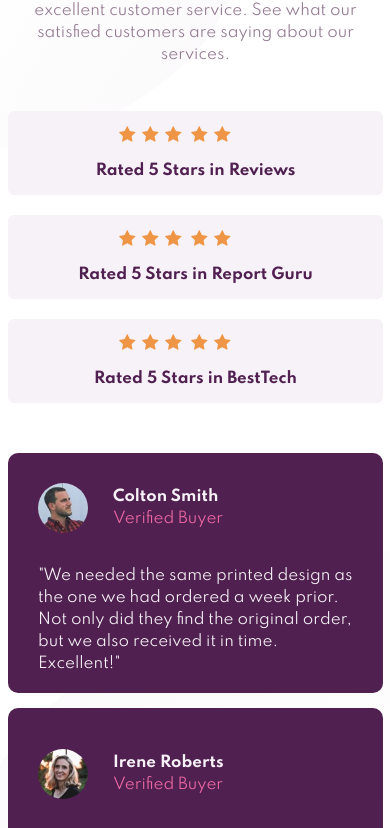
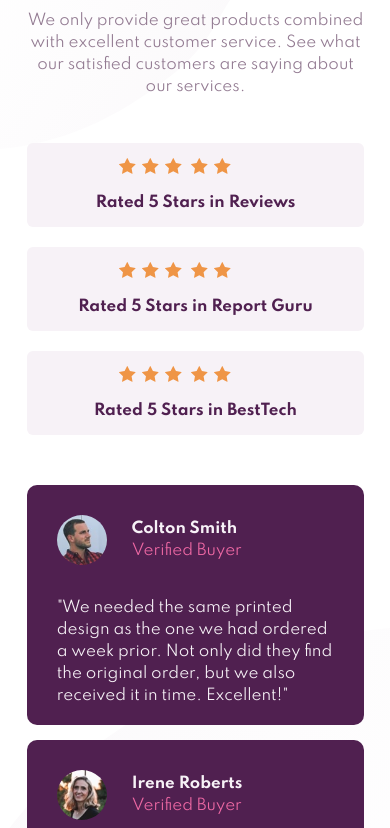
Before and after one commit to bjrdah/social-prof, a plain HTML site: page index.html in a window 390 px wide. Shown: the part 213-1041 px from the top of the page. Drawn offline with Linux system fonts and the light colour scheme.

Commit message:
Update style.css

```diff
--- a/style.css
+++ b/style.css
@@ -7,7 +7,7 @@ body{
     background-position: top left,bottom right;
     font-size: 15px;
 }
-.main{
+main{
     margin: 70px 130px;
     display: flex;
     flex-wrap: wrap;
@@ -112,7 +112,7 @@ section img{
     margin-right: 25px;
 }
 @media screen and (max-width:600px) {
- .main{
+ main{
      margin:40px auto;
 
      width: 90%;
```
